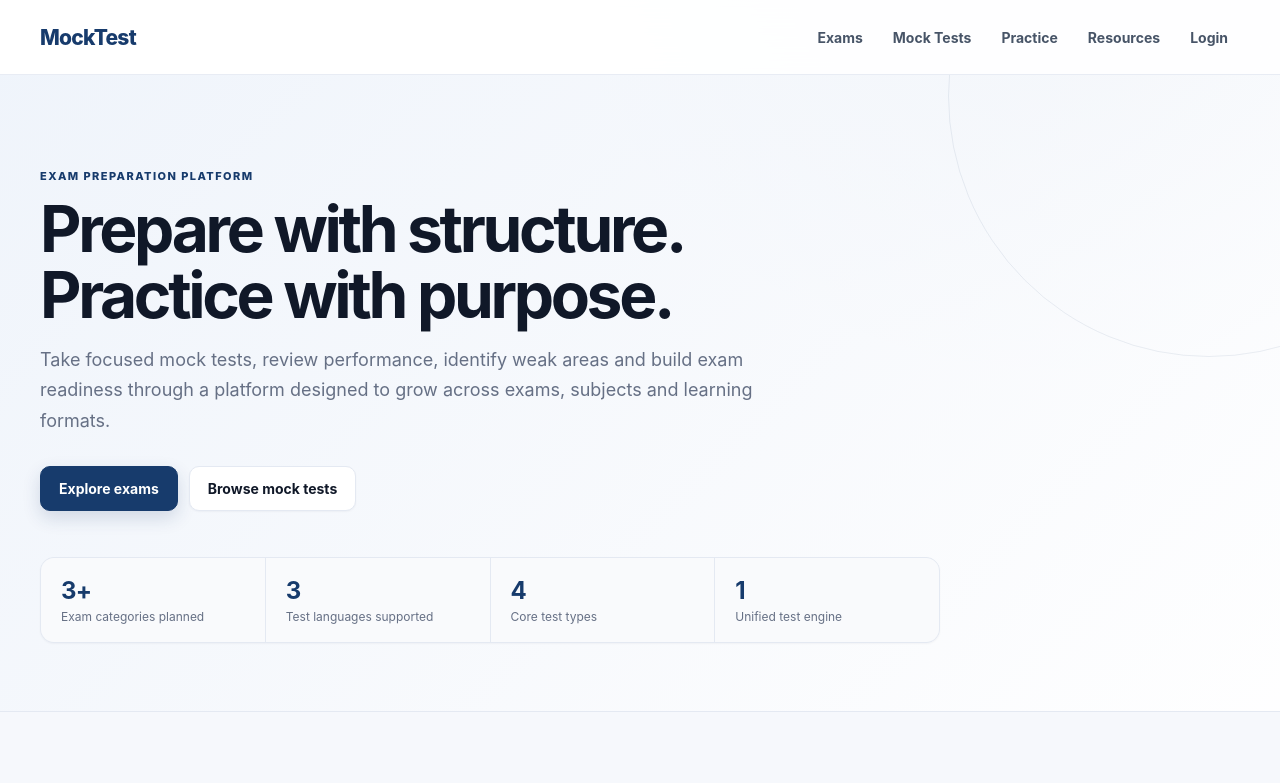
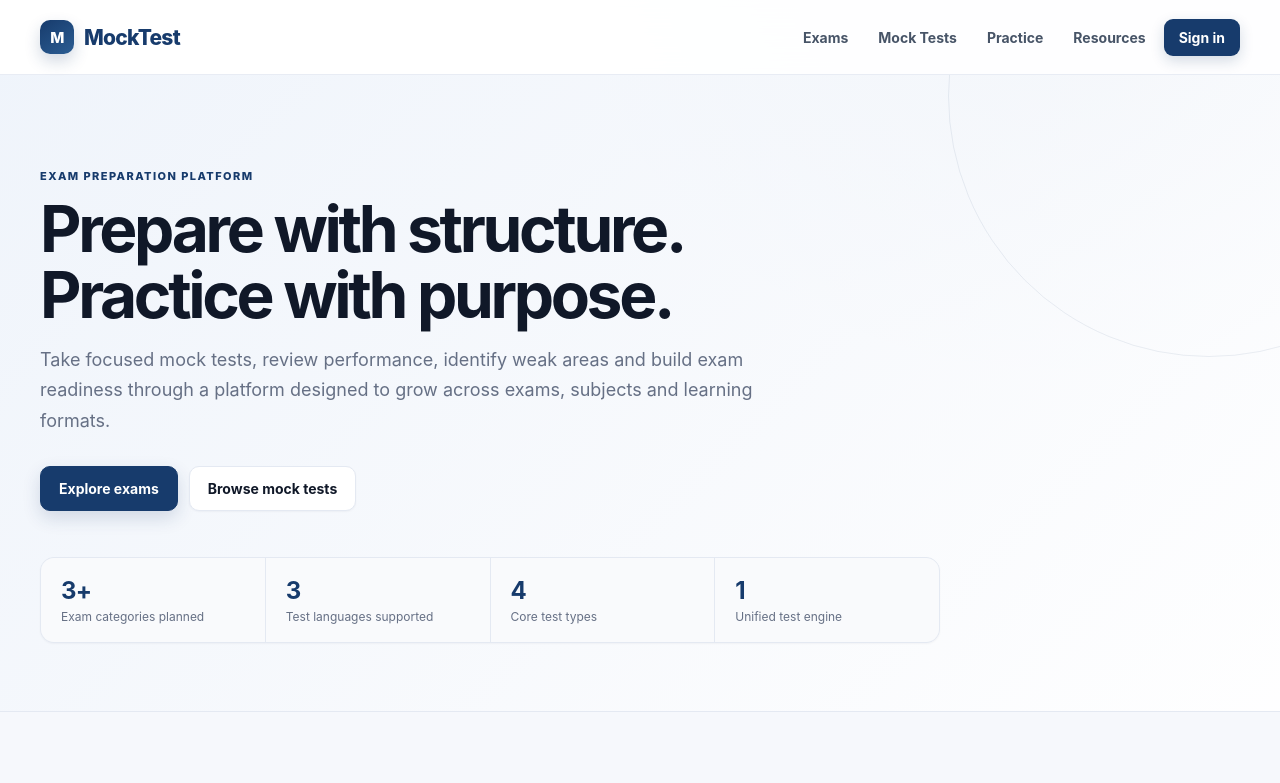
Before and after one commit to RajeshKhandare/mockwebsite, a Next.js app: page / in a window 1280 px wide. Shown: the top 783 px of the page. Built offline with nearby package versions, Linux system fonts and the light colour scheme; no server answers.

Commit message:
ui: refine premium navigation branding

```diff
--- a/app/layout.tsx
+++ b/app/layout.tsx
@@ -15,13 +15,13 @@ export default function RootLayout({ children }: Readonly<{ children: React.Reac
       <body>
         <header className="site-header">
           <div className="container nav">
-            <Link href="/" className="logo">MockTest</Link>
+            <Link href="/" className="logo"><span className="logo-mark">M</span><span>MockTest</span></Link>
             <nav className="nav-links" aria-label="Primary navigation">
               <Link href="/exams">Exams</Link>
               <Link href="/tests">Mock Tests</Link>
               <Link href="/practice">Practice</Link>
               <Link href="/resources">Resources</Link>
-              <Link href="/login">Login</Link>
+              <Link href="/login" className="nav-cta">Sign in</Link>
             </nav>
           </div>
         </header>
```
